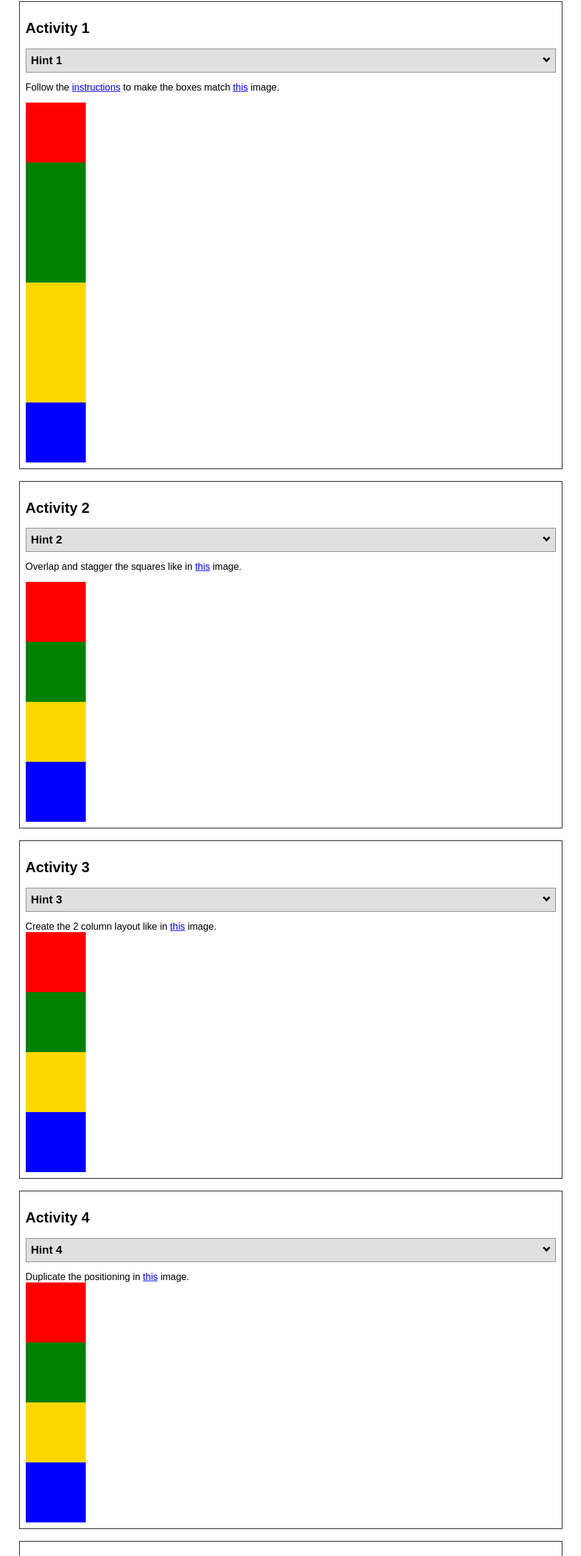
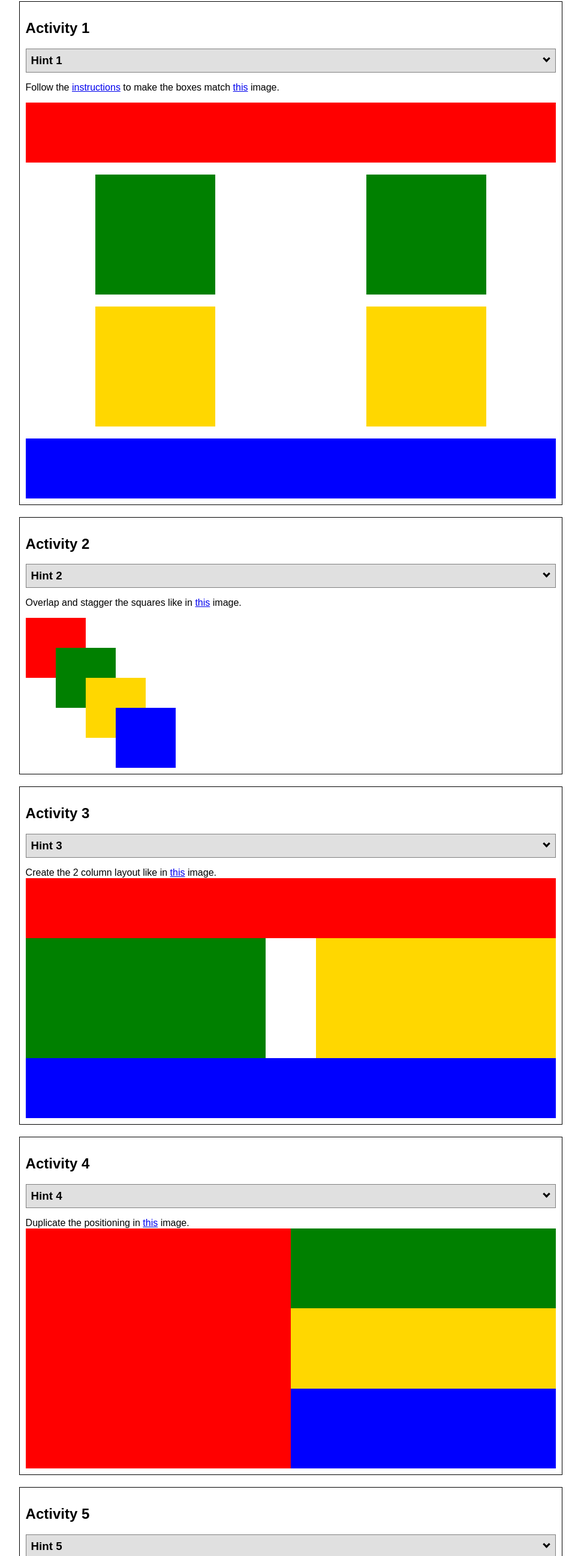
Before and after one commit to allurejenny/wdd130, a plain HTML site: page positioning.html in a window 1280 px wide. Shown: the part 146-2740 px from the top of the page at 60% size, without its empty margins (155-1124 px from the left). Drawn offline with Linux system fonts and the light colour scheme.

Commit message:
Practicing grid in css

```diff
--- a/positionstyles.css
+++ b/positionstyles.css
@@ -2,153 +2,248 @@
 /* Activity 1 styles */
 .content1 {
   /* This is the parent of the activity 1 boxes. */
+  display: grid;
+  grid-template-columns: 1fr 1fr;
+  justify-items: center;
+  grid-gap: 20px
+}
+
+.red1 {
+  width: 100%;
+  height: 100px;
+  background-color: red;
+  grid-column: 1/3;
 
 }
-.red1 {
-  width: 100px;
-  height: 100px;
-  background-color: red;
 
-}
 .green1 {
-  width: 100px;
-  height: 100px;
+  width: 200px;
+  height: 200px;
   background-color: green;
 
 }
+
 .yellow1 {
-  width: 100px;
-  height: 100px;
+  width: 200px;
+  height: 200px;
   background-color: gold;
 }
+
 .blue1 {
-  width: 100px;
+  width: 100%;
   height: 100px;
   background-color: blue;
+  grid-column: 1/3;
 }
+
 /* Activity 2 styles */
 .content2 {
   /* This is the parent of the activity 2 boxes. */
+  display: grid;
+  grid-template-columns: 50px 50px 50px 50px 50px;
+
 }
+
 .red2 {
   width: 100px;
   height: 100px;
   background-color: red;
+  grid-row: 1 / span 2;
+
 }
+
 .green2 {
   width: 100px;
   height: 100px;
   background-color: green;
+  grid-row: 2/ span 2;
+  grid-column: 2/3;
+
+
 }
+
 .yellow2 {
   width: 100px;
   height: 100px;
   background-color: gold;
+  grid-row: 3/ span 2;
+  grid-column: 3/4;
+
 }
+
 .blue2 {
   width: 100px;
   height: 100px;
   background-color: blue;
+  grid-row: 4/5;
+  grid-column: 4/5;
+
 }
+
 /* Activity 3 styles */
 .content3 {
   /* This is the parent of the activity 3 boxes. */
+  display: grid;
+  grid-template-columns: 1fr 1fr;
+  grid-column-gap: 20px;
 }
+
 .red3 {
-  width: 100px;
+  width: 100%;
   height: 100px;
   background-color: red;
+  grid-column: 1/3;
+  grid-row: 1/2;
+
 }
+
 .green3 {
-  width: 100px;
-  height: 100px;
+  width: 400px;
+  height: 200px;
   background-color: green;
+  grid-column: 1/2;
 }
+
 .yellow3 {
-  width: 100px;
-  height: 100px;
+  width: 400px;
+  height: 200px;
   background-color: gold;
+  grid-column: 2/3;
+  justify-self: right;
 }
+
 .blue3 {
-  width: 100px;
+  width: 100%;
   height: 100px;
   background-color: blue;
+  grid-column: 1/3;
+  grid-row: 3/4;
 }
+
 /* Activity 4 styles */
 .content4 {
   /* This is the parent of the activity 4 boxes. */
   height: 400px;
+  display: grid;
+  grid-template-columns: 1fr 1fr;
 }
+
 .red4 {
-  width: 100px;
-  height: 100px;
+  width: 100%;
+  height: 100%;
   background-color: red;
+  grid-column: 1/2;
+  grid-row: 1/4;
 }
+
 .green4 {
-  width: 100px;
-  height: 100px;
+  width: 100%;
+  height: 100%;
   background-color: green;
+  grid-column: 2/3;
+  grid-row: 1/2;
 }
+
 .yellow4 {
-  width: 100px;
-  height: 100px;
+  width: 100%;
+  height: 100%;
   background-color: gold;
+  grid-column: 2/3;
+  grid-row: 2/3;
 }
+
 .blue4 {
-  width: 100px;
-  height: 100px;
+  width: 100%;
+  height: 100%;
   background-color: blue;
+  grid-column: 2/3;
+  grid-row: 3/4;
 }
+
 /* Activity 5 styles */
 .content5 {
   /* This is the parent of the activity 5 boxes. */
   height: 400px;
+  display: grid;
+  grid-template-columns: repeat(3, 1fr);
 }
+
 .red5 {
-  width: 100px;
+  width: 100%;
   height: 100px;
   background-color: red;
+  grid-column: 1/4;
+  grid-row: 1/2;
 }
+
 .green5 {
-  width: 100px;
+  width: 200px;
   height: 100px;
   background-color: green;
+  float: left;
+  grid-row: 2/3;
+  grid-column: 1/2;
+  z-index: 2;
 
 }
+
 .yellow5 {
-  width: 100px;
-  height: 100px;
+  width: 100%;
+  height: 100%;
   background-color: gold;
+  grid-column: 1/4;
+  grid-row: 2/4;
 
 }
+
 .blue5 {
-  width: 100px;
+  width: 100%;
   height: 100px;
   background-color: blue;
+  grid-column: 1/4;
+  grid-row: 4/5;
 }
+
 /* Activity 6 styles */
 .content6 {
   /* This is the parent of the activity 6 boxes. */
+  display: grid;
+  grid-template-columns: repeat(6, 1fr);
 }
+
 .red6 {
-  width: 100px;
-  height: 100px;
+  width: 600px;
+  height: 200px;
   background-color: red;
+  grid-column: 1/ span 4;
+  grid-row: 1/ span 2;
+
 }
+
 .green6 {
-  width: 100px;
-  height: 100px;
+  width: 300px;
+  height: 300px;
   background-color: green;
+  grid-column: 1/ span 2;
+  grid-row: 5/ span 2;
+  z-index: 2;
 }
+
 .yellow6 {
-  width: 100px;
-  height: 100px;
+  width: 300px;
+  height: 500px;
   background-color: gold;
+  grid-column: 5/ span 2;
+  grid-row: 3/ span 4;
+  z-index: 2;
 }
+
 .blue6 {
-  width: 100px;
-  height: 100px;
+  width: 600px;
+  height: 400px;
   background-color: blue;
+  grid-column: 2/ span 4;
+  grid-row: 2/ span 4;
 }
 
 
@@ -159,7 +254,7 @@
   font-family: Arial, sans-serif;
   border: 1px solid black;
   padding: 10px;
-  clear:both;
+  clear: both;
   overflow: auto;
 }
 
@@ -170,13 +265,16 @@
   position: relative;
   margin: 1em 0;
 }
+
 .hint h3 {
   margin: 0;
 }
+
 .hint:hover {
   background: #d0d0d0;
 }
-.hint > div {
+
+.hint>div {
   display: none;
 }
 
@@ -189,7 +287,7 @@
   cursor: pointer;
 }
 
-.hint input[type=checkbox]:checked ~ div {
+.hint input[type=checkbox]:checked~div {
   display: block;
 }
 
@@ -200,26 +298,32 @@
   right: 10px;
   top: -3px;
 }
-.hint i:before, .hint i:after {
+
+.hint i:before,
+.hint i:after {
   content: "";
   position: absolute;
   background-color: black;
   width: 3px;
   height: 9px;
 }
+
 .hint i:before {
   transform: translate(2px, 0) rotate(45deg);
 }
+
 .hint i:after {
   transform: translate(-2px, 0) rotate(-45deg);
 }
 
-.hint input[type=checkbox]:checked ~ i:before {
+.hint input[type=checkbox]:checked~i:before {
   transform: translate(-2px, 0) rotate(45deg);
 }
-.hint input[type=checkbox]:checked ~ i:after {
+
+.hint input[type=checkbox]:checked~i:after {
   transform: translate(2px, 0) rotate(-45deg);
 }
+
 .hint a {
   position: relative;
   z-index: 1;
```
